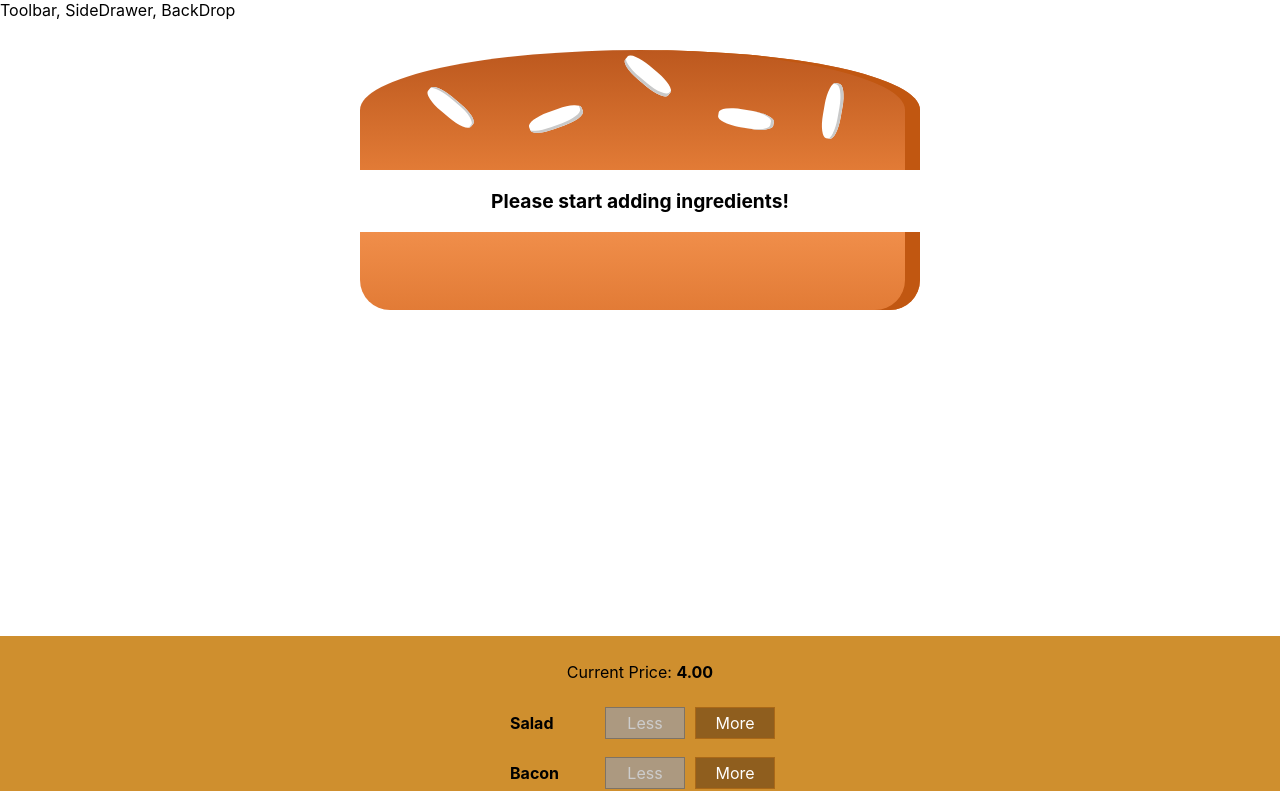
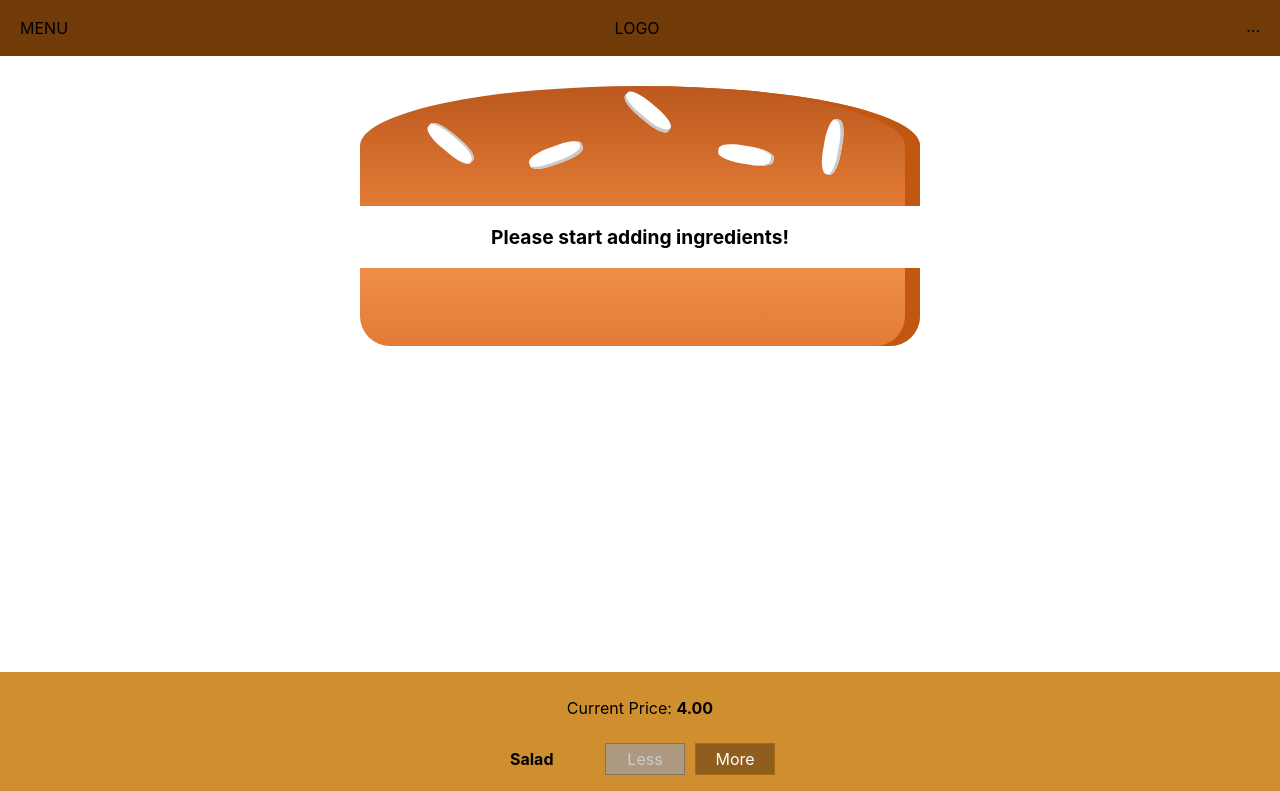
Before and after one commit to demetrioverba/burgerBuilder, a React (Create React App) app: page / in a window 1280 px wide. Shown: the top 791 px of the page. Built offline with nearby package versions, Linux system fonts and the light colour scheme.

Commit message:
Adding a Toolbar

```diff
--- a/src/components/Burger/OrderSummary/OrderSummary.js
+++ b/src/components/Burger/OrderSummary/OrderSummary.js
@@ -17,6 +17,7 @@
       <ul>
         {ingredientSummary}
       </ul>
+      <p><strong>Total price: {props.price}</strong></p>
       <p>Continue to Checkout?</p>
       <Button btnType="Danger" clicked={props.purchaseCancelled}>CANCEL</Button>
       <Button btnType="Success" clicked={props.purchaseContinued}>CONTINUE</Button>
--- a/src/components/Layout/Layout.js
+++ b/src/components/Layout/Layout.js
@@ -1,10 +1,11 @@
 import React from 'react';
 import Auxiliary from '../../hoc/Auxiliary';
-import classes from './Layout.module.css'
+import classes from './Layout.module.css';
+import Toolbar from '../Navigation/Toolbar/Toolbar';
 
 const layout = (props) => (
   <Auxiliary>
-    <div>Toolbar, SideDrawer, BackDrop</div>
+    <Toolbar />
     <main className={classes.Content}>
       {props.children}
     </main>
--- a/src/components/Layout/Layout.module.css
+++ b/src/components/Layout/Layout.module.css
@@ -1,3 +1,3 @@
 .Content {
-  margin-top: 16px;
+  margin-top: 72px;
 }
--- /dev/null
+++ b/src/components/Navigation/Toolbar/Toolbar.js
@@ -0,0 +1,18 @@
+import React from 'react';
+import classes from './Toolbar.module.css';
+
+
+const toolbar = (props) => (
+  <header className={classes.Toolbar}>
+    <div>MENU</div>
+    <div>LOGO</div>
+    <nav>
+      <ul>
+        ...
+      </ul>
+    </nav>
+  </header>
+
+);
+
+export default toolbar;
--- /dev/null
+++ b/src/components/Navigation/Toolbar/Toolbar.module.css
@@ -0,0 +1,17 @@
+.Toolbar {
+  height: 56px;
+  width: 100%;
+  position: fixed;
+  top: 0;
+  left: 0;
+  background-color: #703B09;
+  display: flex;
+  justify-content: space-between;
+  align-items: center;
+  padding: 0 20px;
+  box-sizing: border-box;
+  z-index: 90;
+}
+.Toolbar nav {
+  height: 100%;
+}
--- a/src/containers/BurgerBuilder/BurgerBuilder.js
+++ b/src/containers/BurgerBuilder/BurgerBuilder.js
@@ -89,6 +89,7 @@
         <Modal show={this.state.purchasing} modalClosed={this.purchaseCancelHandler}>
           <OrderSummary
             ingredients={this.state.ingredients}
+            price={this.state.totalPrice.toFixed(2)}
             purchaseCancelled={this.purchaseCancelHandler}
             purchaseContinued={this.purchaseContiueHandler}
           />
```
